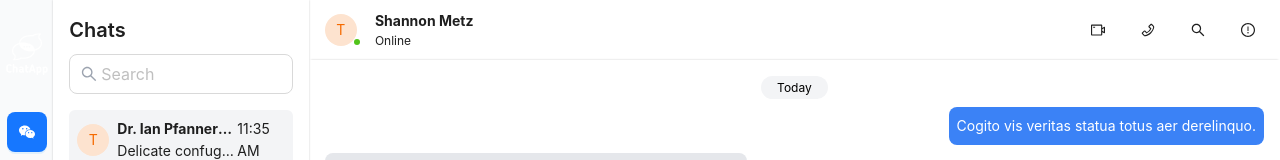
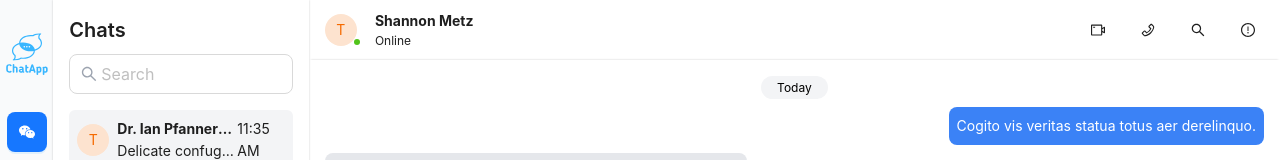
Before and after one commit to hgbaodev/chat-app, a React (Vite) app in the folder client/: page / in a window 1280 px wide. Shown: the top 160 px of the page. Built offline with nearby package versions, Linux system fonts and the light colour scheme.

Commit message:
Update DashboardLayout.jsx

```diff
--- a/client/src/layouts/DashboardLayout.jsx
+++ b/client/src/layouts/DashboardLayout.jsx
@@ -6,7 +6,7 @@ import { WechatOutlined, SettingOutlined, UserOutlined } from '@ant-design/icons
 import { useState } from 'react';
 const DashboardLayout = () => {
   // handle
-  const [mode, setMode] = useState(false);
+  const [mode, setMode] = useState(true);
   const handleToggleMode = () => {
     const isDarkMode = document.body.classList.contains('dark');
     setMode(isDarkMode);
```
